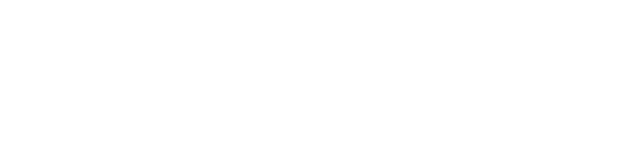
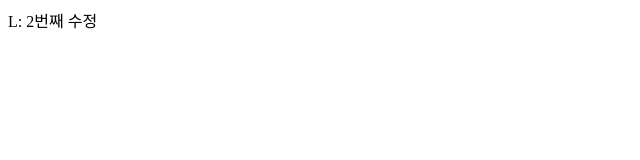
Before and after one commit to kimyouhwa/git_study, a plain HTML site: page right3.html in a window 1280 px wide. Shown: the whole page, without its empty margins (0-640 px from the left). Drawn offline with Linux system fonts and the light colour scheme.

Commit message:
2번째 수정

```diff
--- a/right3.html
+++ b/right3.html
@@ -7,5 +7,6 @@
 </head>
 <body>
 
+    L: 2번째 수정
 </body>
 </html>
```
